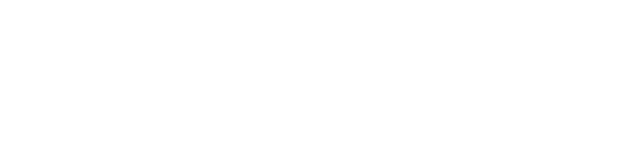
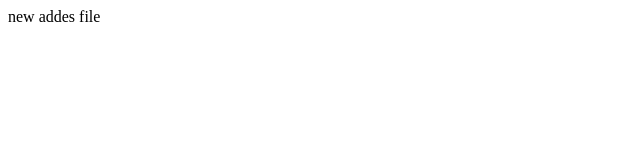
Before and after one commit to ankitarode/project9, a plain HTML site: page index.html in a window 1280 px wide. Shown: the whole page, without its empty margins (0-640 px from the left). Drawn offline with Linux system fonts and the light colour scheme.

Commit message:
Update index.html

```diff
--- a/index.html
+++ b/index.html
@@ -1,6 +1,7 @@
 <html>
 <head>
 </head>
+  new addes file
 <body>
 </body>
 </html>
```
